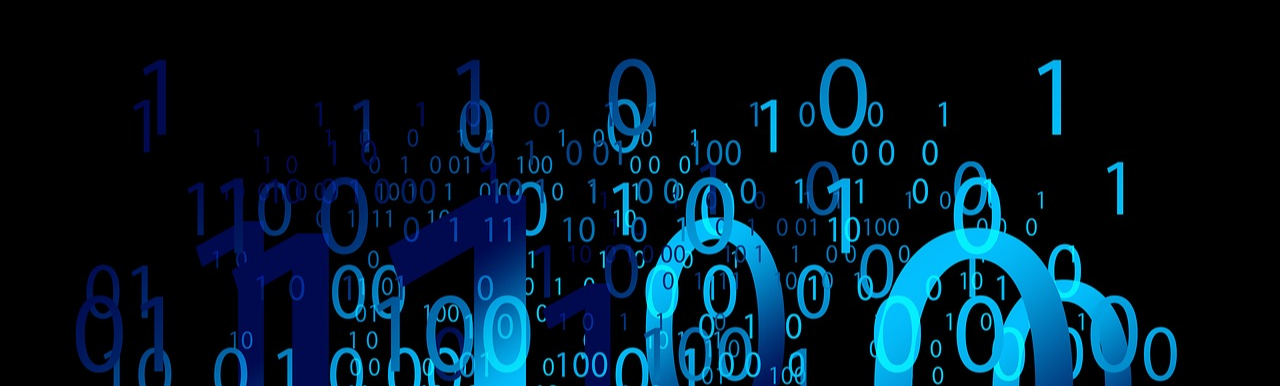
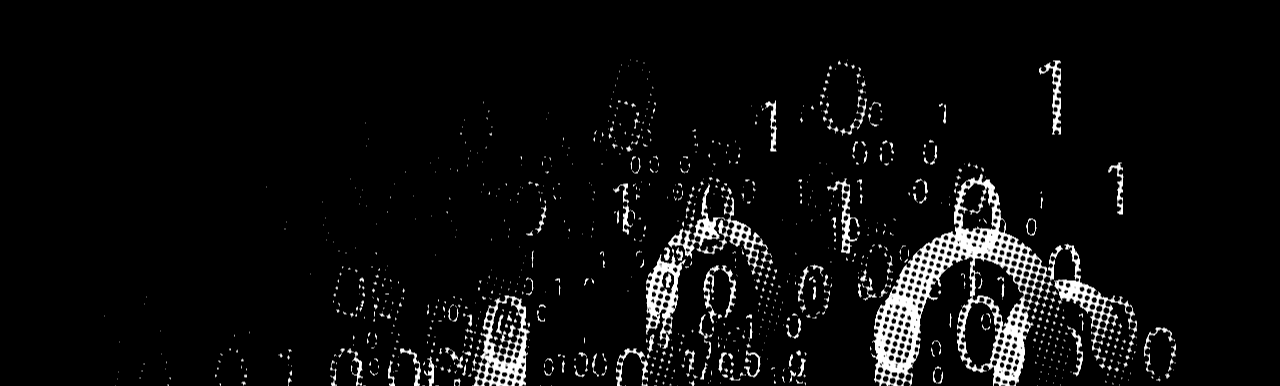
Before and after one commit to danielsalgadop/geekshub_front, a plain HTML site: page index2.html in a window 1280 px wide. Shown: the top 386 px of the page. Drawn offline with Linux system fonts and the light colour scheme.

Commit message:
added code image

```diff
--- a/css/index.css
+++ b/css/index.css
@@ -118,7 +118,7 @@ span.led {
 
 
 .bgimg-1 {
-  background-image: url("../img/img_parallax.jpg");
+  background-image: url("../img/img_parallax.png");
   min-height: 100%;
 }
 
```
Also changed, not shown: img/img_parallax.png (added).
